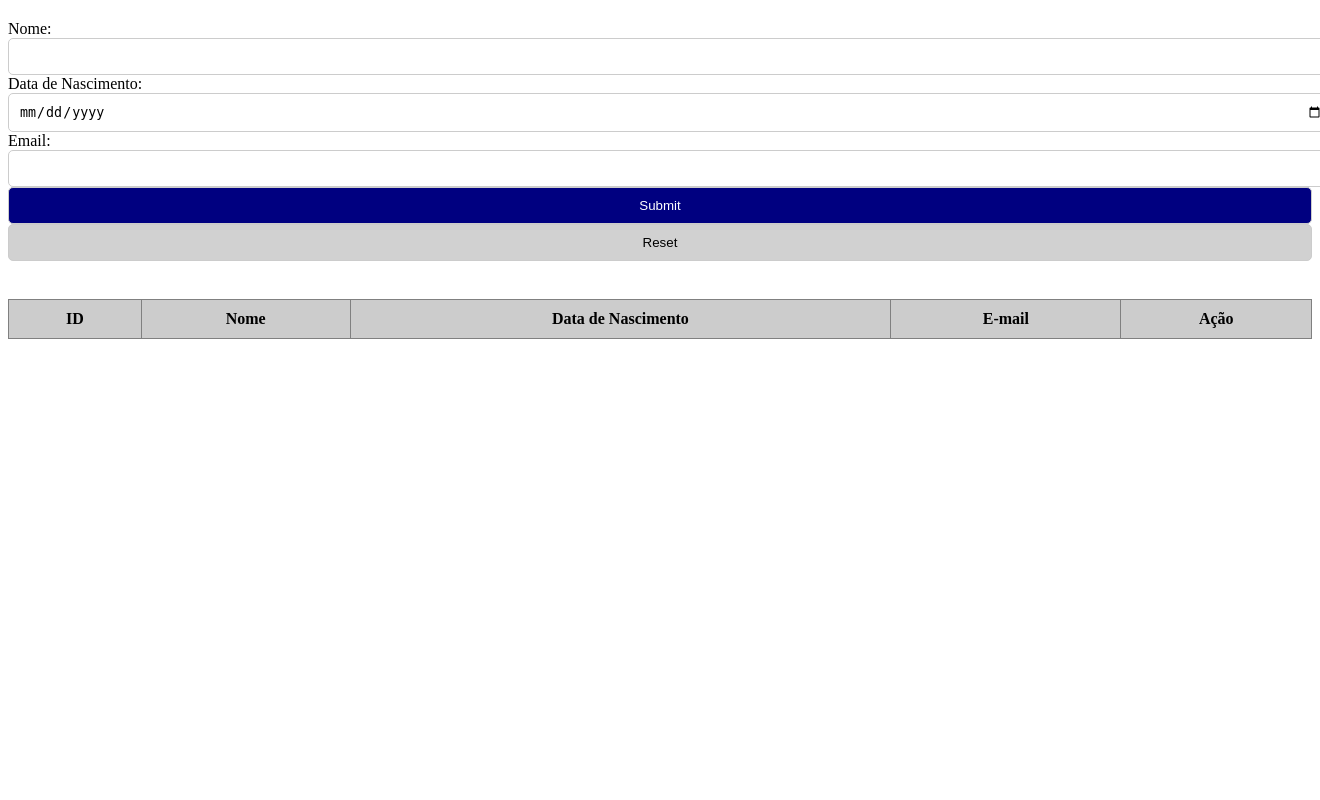
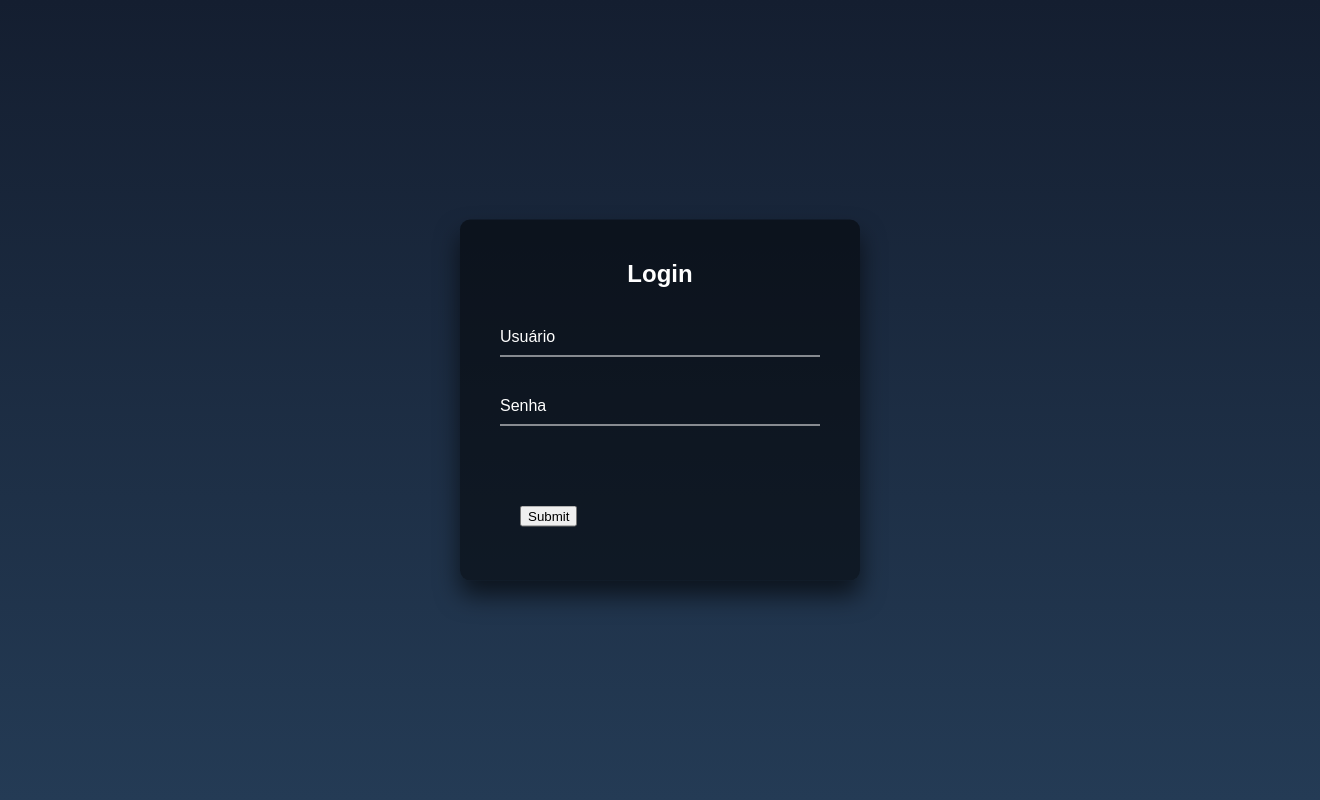
Before and after one commit to raissaabritto/Desenvolvimento-de-Sistemas, a PHP site: page / in a window 1320 px wide; the page is wider, and only the part inside the window is pictured. Run offline with PHP 8.4, Linux system fonts and the light colour scheme; data that the repository does not hold is empty.

Commit message:
Aula de login e senha

```diff
--- a/aula4crud/index.php
+++ b/aula4crud/index.php
@@ -1,165 +1,35 @@
-<?php
-    include 'conexao.php';
-
-
-    //var_dump($pdo);
-    //A LISTAGEM
-
-    $sql = "SELECT * FROM tb_pessoa";
-
-        $statement = $pdo->prepare($sql);
-        $statement->execute();
-
-        $dados = $statement->fetchAll(PDO::FETCH_OBJ); //retorna uma lista de acordo com o registro do banco de dados já no formato de objeto(FETCH_OBJ)
-
-    //var_dump($dados);
-
-    //TRECHO DE EDIÇÃO - ao clicar em editar os dados vao aparecer nos campos de edição
-    $dadosEdit = null;
-    if(isset($_REQUEST['id_pessoa'])){
-        $id = $_REQUEST['id_pessoa'];
-        $sqlEdit = "SELECT * FROM tb_pessoa WHERE id_pessoa = :id";
-        $statementEdit = $pdo->prepare($sqlEdit);
-        $statementEdit->bindParam(":id", $id);
-        $statementEdit->execute();
-        $dadosEdit = $statementEdit->fetch(PDO::FETCH_OBJ);
-    }
-
-?>
-
 <!DOCTYPE html>
 <html lang="pt-br">
 <head>
-  <meta charset="UTF-8">
-  <title>Exemplo de tabela com dados de PHP</title>
-  <link rel="stylesheet" href="styles.css">
+    <meta charset="UTF-8">
+    <meta name="viewport" content="width=device-width, initial-scale=1.0">
+    <title>Login</title>
+    <link rel="stylesheet" href="styles/loginStyle.css">
 </head>
 <body>
 
-    <form method = "post" action="incluir.php">
-        <!-- esse nome tem que ser igual ao banco de dados (id_pessoa) para atualizar-->
-       <input type = "hidden" name = "id_pessoa"
-        value = "<?php echo  $dadosEdit != null ?
-                             $dadosEdit->id_pessoa : '' ?>">
-        Nome: <input type="text" name="nome"
-        value = "<?php echo  $dadosEdit != null ?
-                             $dadosEdit->tx_nome : '' ?>">
-        Data de Nascimento: <input type="date" name="nascimento"
-        value = "<?php echo  $dadosEdit != null ?
-                             $dadosEdit->dt_nascimento : '' ?>">
-        Email: <input type="text" name="email"
-        value = "<?php echo  $dadosEdit != null ?
-                             $dadosEdit->tx_email : '' ?>">
-
-        <input type="submit" name="Salvar">
-        <input type="reset" name="Apagar">
-
-
-        <br>
-        <br>
-    </form>
-
-  <table width = "100%" border="1px solid">
-      <tr>
-        <th>ID</th>
-        <th>Nome</th>
-        <th>Data de Nascimento</th>
-        <th>E-mail</th>
-        <th>Ação</th>
-      </tr>
-      <?php
-
-        foreach($dados as $linha){ ?>
-           <tr>
-                <td><?php echo $linha->id_pessoa ?></td>
-
-                <td><?php echo $linha->tx_nome ?></td>
-
-                <td><?php echo $linha->dt_nascimento ?></td>
-
-                <td><?php echo $linha->tx_email ?></td>
-                <td>
-                    <a href="index.php?id_pessoa=<?php echo $linha->id_pessoa?>">Editar</a> | <!--Toda vez queeu clicar em editar, volta com os dados da pessoa que eu cliquei na aba de edição -->
-                    <a href="excluir.php?id_pessoa=<?php echo $linha->id_pessoa ?>">Excluir</a> </td>
-           </tr>
-        <?php } ?>
-
-  </table>
+<div class="login-box">
+  <h2>Login</h2>
+  <form method="post" action="login.php">
+    <div class="user-box">
+      <input type="text" name="" required="">
+      <label>Usuário</label>
+    </div>
+    <div class="user-box">
+      <input type="password" name="" required="">
+      <label>Senha</label>
+    </div>
+    <div class="enviar">
+      <input type="submit" name="Entrar">
+    </div>
+  </form>
+</div>
+<!--
+    <form method="post" action="login.php">
+        Usuário: <input type="text" name="usuario">
+        Senha: <input type="password" name="senha">
+        <input type="submit" name="Entrar">
+    </form>-->
 
 </body>
 </html>
-
-
-
-<!--
-    Para conectar ao banco de dados, o host é definido onde a gnt vai armazenar (amazon, ip do servidor...)
-
-    $pdo = new PDO("mysql:host=localhost;dbname=enap", "root", "");
-
-    ou
-
-    $conn = mysqli_connect($servername, $username, $password, $database);
-
-    Para realizar uma consulta
-
-            $sql = "SELECT * FROM tb_escola order by 1";
-
-            try {
-
-                $statement = $this->connectionPdo->prepare($sql);
-
-                $statement->execute();
-
-                if ($statement->rowCount() > 0) {
-
-                    $dados = $statement->fetchAll(PDO::FETCH_OBJ);
-
-                }
-
-            } catch (PDOException $e) {
-
-                echo $e->getMessage();
-
-            } finally {
-
-                return $dados;
-
-            }
-
-
-
-    Para salvar um registro usando PDO
-
-    $statement-= $pdo->prepare('INSERT INTO tb_escola (nome) VALUES(:nome)');
-
-    $statement->bindValue(':nome', $nome);
-
-    $statement->execute();
-
-    if ($statement->rowCount() > 0) {
-
-    $dados = $statement->fetch(PDO::FETCH_OBJ);
-
-    }
-
-    Para excluir um registro
-
-    include 'conexao.php';
-
-    $id = $_REQUEST['id'];
-
-    $sql = "DELETE FROM tb_escola WHERE id = :id";
-
-    $stmt = $pdo->prepare($sql);
-
-    $stmt->bindParam(':id', $id);
-
-    if($stmt->execute()){
-
-        echo "Registro {$id} excluido com sucesso";
-
-    }
-
-    header("Location: index.php");
-
--->
--- /dev/null
+++ b/aula4crud/styles/loginStyle.css
@@ -0,0 +1,167 @@
+html {
+    height: 100%;
+  }
+  body {
+    margin:0;
+    padding:0;
+    font-family: sans-serif;
+    background: linear-gradient(#141e30, #243b55);
+  }
+
+  .login-box {
+    position: absolute;
+    top: 50%;
+    left: 50%;
+    width: 400px;
+    padding: 40px;
+    transform: translate(-50%, -50%);
+    background: rgba(0,0,0,.5);
+    box-sizing: border-box;
+    box-shadow: 0 15px 25px rgba(0,0,0,.6);
+    border-radius: 10px;
+  }
+
+  .login-box h2 {
+    margin: 0 0 30px;
+    padding: 0;
+    color: #fff;
+    text-align: center;
+  }
+
+  .login-box .user-box {
+    position: relative;
+  }
+
+  .login-box .user-box input {
+    width: 100%;
+    padding: 10px 0;
+    font-size: 16px;
+    color: #fff;
+    margin-bottom: 30px;
+    border: none;
+    border-bottom: 1px solid #fff;
+    outline: none;
+    background: transparent;
+  }
+  .login-box .user-box label {
+    position: absolute;
+    top:0;
+    left: 0;
+    padding: 10px 0;
+    font-size: 16px;
+    color: #fff;
+    pointer-events: none;
+    transition: .5s;
+  }
+
+  .login-box .user-box input:focus ~ label,
+  .login-box .user-box input:valid ~ label {
+    top: -20px;
+    left: 0;
+    color: #03e9f4;
+    font-size: 12px;
+  }
+
+  .login-box .enviar {
+    position: relative;
+    display: inline-block;
+    padding: 10px 20px;
+    color: #03e9f4;
+    font-size: 16px;
+    text-decoration: none;
+    text-transform: uppercase;
+    overflow: hidden;
+    transition: .5s;
+    margin-top: 40px;
+    letter-spacing: 4px
+  }
+
+  .login-box .enviar:hover {
+    background: #03e9f4;
+    color: #fff;
+    border-radius: 5px;
+    box-shadow: 0 0 5px #03e9f4,
+                0 0 25px #03e9f4,
+                0 0 50px #03e9f4,
+                0 0 100px #03e9f4;
+  }
+
+  .login-box .enviar span {
+    position: absolute;
+    display: block;
+  }
+
+  .login-box .enviar span:nth-child(1) {
+    top: 0;
+    left: -100%;
+    width: 100%;
+    height: 2px;
+    background: linear-gradient(90deg, transparent, #03e9f4);
+    animation: btn-anim1 1s linear infinite;
+  }
+
+  @keyframes btn-anim1 {
+    0% {
+      left: -100%;
+    }
+    50%,100% {
+      left: 100%;
+    }
+  }
+
+  .login-box .enviar span:nth-child(2) {
+    top: -100%;
+    right: 0;
+    width: 2px;
+    height: 100%;
+    background: linear-gradient(180deg, transparent, #03e9f4);
+    animation: btn-anim2 1s linear infinite;
+    animation-delay: .25s
+  }
+
+  @keyframes btn-anim2 {
+    0% {
+      top: -100%;
+    }
+    50%,100% {
+      top: 100%;
+    }
+  }
+
+  .login-box .enviar span:nth-child(3) {
+    bottom: 0;
+    right: -100%;
+    width: 100%;
+    height: 2px;
+    background: linear-gradient(270deg, transparent, #03e9f4);
+    animation: btn-anim3 1s linear infinite;
+    animation-delay: .5s
+  }
+
+  @keyframes btn-anim3 {
+    0% {
+      right: -100%;
+    }
+    50%,100% {
+      right: 100%;
+    }
+  }
+
+  .login-box a span:nth-child(4) {
+    bottom: -100%;
+    left: 0;
+    width: 2px;
+    height: 100%;
+    background: linear-gradient(360deg, transparent, #03e9f4);
+    animation: btn-anim4 1s linear infinite;
+    animation-delay: .75s
+  }
+
+  @keyframes btn-anim4 {
+    0% {
+      bottom: -100%;
+    }
+    50%,100% {
+      bottom: 100%;
+    }
+  }
```
Also changed, not shown: aula4crud/autenticado.php (added, +7 -0 lines), aula4crud/login.php (added, +18 -0 lines), aula4crud/pesquisar.php (added, +166 -0 lines), aula4crud/styles/styles.css (added, +46 -0 lines), 1 other file.
